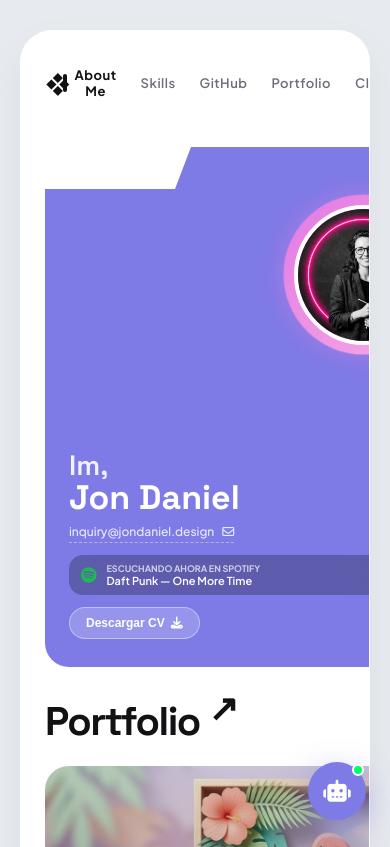
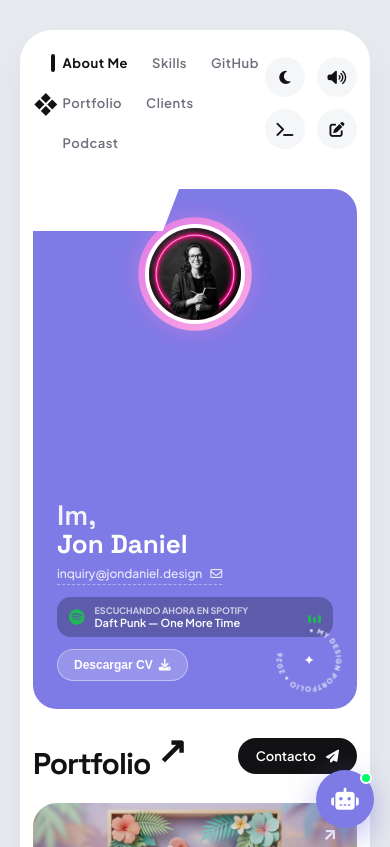
Before and after one commit to juanmks86-debug/PortaFlores, a website: page index.html in a window 390 px wide. Shown: the top 847 px of the page. Drawn offline with Linux system fonts and the light colour scheme.

Commit message:
fix: mejorar responsive en mobile

```diff
--- a/css/style.css
+++ b/css/style.css
@@ -62,11 +62,16 @@ html[data-theme="dark"] {
     padding: 0;
 }
 
+html {
+    overflow-x: hidden;
+}
+
 body {
     font-family: var(--font-main);
     background-color: var(--bg-canvas);
     color: var(--color-text-main);
     min-height: 100vh;
+    overflow-x: hidden;
     display: flex;
     align-items: center;
     justify-content: center;
@@ -509,7 +514,7 @@ body {
 }
 
 .ai-chat-window {
-    position: absolute; bottom: 70px; right: 0; width: 340px; height: 440px; background: var(--bg-frame); border-radius: 24px; box-shadow: 0 20px 50px rgba(0,0,0,0.25); border: 1px solid var(--card-border); display: flex; flex-direction: column; overflow: hidden; opacity: 0; pointer-events: none; transform: translateY(20px) scale(0.95); transition: all 0.3s var(--transition-smooth);
+    position: absolute; bottom: 70px; right: 0; width: 340px; max-width: calc(100vw - 32px); height: min(440px, 70vh); background: var(--bg-frame); border-radius: 24px; box-shadow: 0 20px 50px rgba(0,0,0,0.25); border: 1px solid var(--card-border); display: flex; flex-direction: column; overflow: hidden; opacity: 0; pointer-events: none; transform: translateY(20px) scale(0.95); transition: all 0.3s var(--transition-smooth);
 }
 
 .ai-chat-window.active { opacity: 1; pointer-events: auto; transform: translateY(0) scale(1); }
@@ -672,16 +677,34 @@ body {
 @media (max-width: 992px) {
     .bento-frame { grid-template-columns: 1fr; padding: 24px; }
     .sidebar-nav { flex-direction: row; width: 100%; margin-bottom: 12px; }
-    .nav-links { flex-direction: row; writing-mode: horizontal-tb; transform: rotate(0); margin: 0; gap: 16px; }
+    .nav-links { flex-direction: row; flex-wrap: wrap; writing-mode: horizontal-tb; transform: rotate(0); margin: 0; gap: 16px; }
     .nav-btn { writing-mode: horizontal-tb; transform: rotate(0); }
-    .sidebar-footer { flex-direction: row; }
+    .sidebar-footer { flex-direction: row; flex-wrap: wrap; }
     .bento-grid { grid-template-columns: 1fr; }
-    .ai-chat-window { width: 300px; right: -10px; }
+    .ai-chat-window { right: -10px; }
+    .main-title { font-size: 48px; }
 }
 
 @media (max-width: 640px) {
     .top-row, .bottom-row { grid-template-columns: 1fr; height: auto; }
-    .main-title { font-size: 40px; }
+    .main-title { font-size: 36px; }
     .card-dual-split { grid-template-columns: 1fr; }
     .split-left-dark { height: 120px; }
+    .bento-frame { padding: 16px; }
+    .modal-media-view { padding: 16px; }
+    .video-preview-img { height: 220px; }
 }
+
+@media (max-width: 480px) {
+    .bento-frame { padding: 12px; gap: 14px; }
+    .main-title { font-size: 30px; letter-spacing: -1px; }
+    .profile-image-container { width: 110px; height: 110px; margin: 30px auto 14px auto; }
+    .profile-img { width: 100px; height: 100px; }
+    .profile-name { font-size: 26px; }
+    .cta-pill-btn { padding: 10px 18px; font-size: 13px; }
+    .ai-chat-window { right: -12px; bottom: 64px; }
+    .ai-chatbot-wrapper { bottom: 16px; right: 16px; }
+    .modal-card { padding: 20px; }
+    .toast-container { left: 12px; right: 12px; bottom: 12px; align-items: stretch; }
+    .toast { text-align: center; }
+}
```
